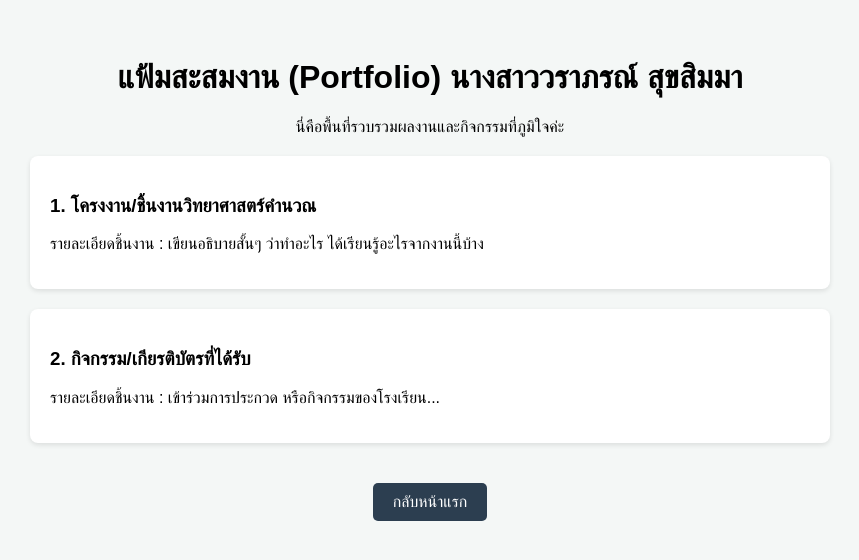
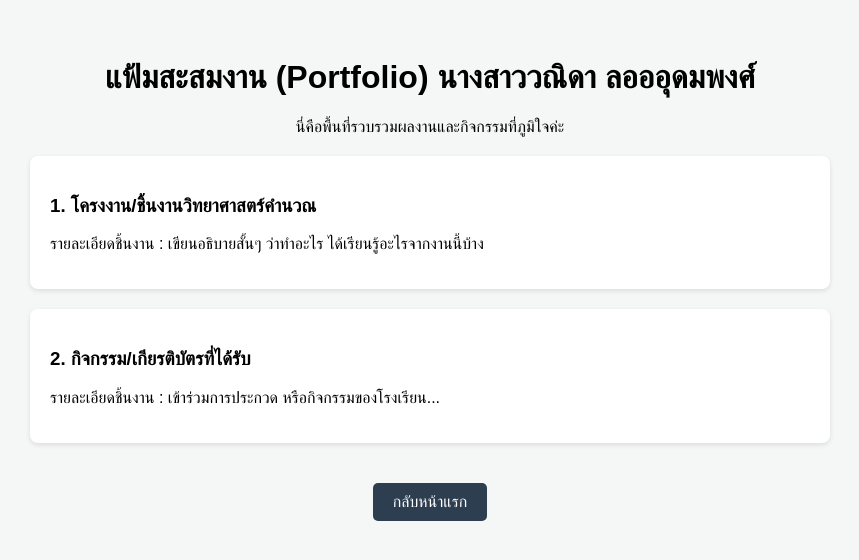
Before and after one commit to 34420wanida/34420wanida.github.io, a plain HTML site: page portflio.html in a window 1280 px wide. Shown: the whole page, without its empty margins (210-1069 px from the left). Drawn offline with Linux system fonts and the light colour scheme.

Commit message:
Update portflio.html

```diff
--- a/portflio.html
+++ b/portflio.html
@@ -16,7 +16,7 @@ padding: 30px; }
 </head>
 <body>
 <div class="container">
-<h1> แฟ้มสะสมงาน  (Portfolio) นางสาววราภรณ์ สุขสิมมา</h1>
+<h1> แฟ้มสะสมงาน  (Portfolio) นางสาววณิดา ลอออุดมพงศ์</h1>
 <p>นี่คือพื้นที่รวบรวมผลงานและกิจกรรมที่ภูมิใจค่ะ</p>
 <!-- กล่องผลงานชิ้นที่ 1 -->
 <div class="project-card">
```
